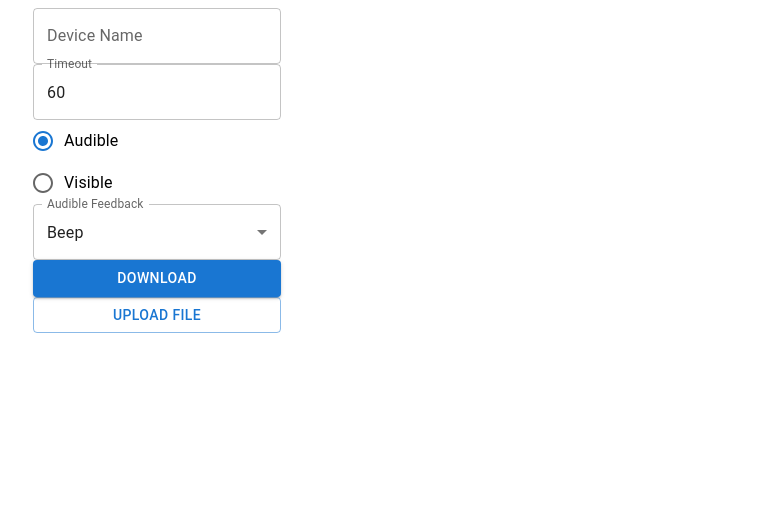
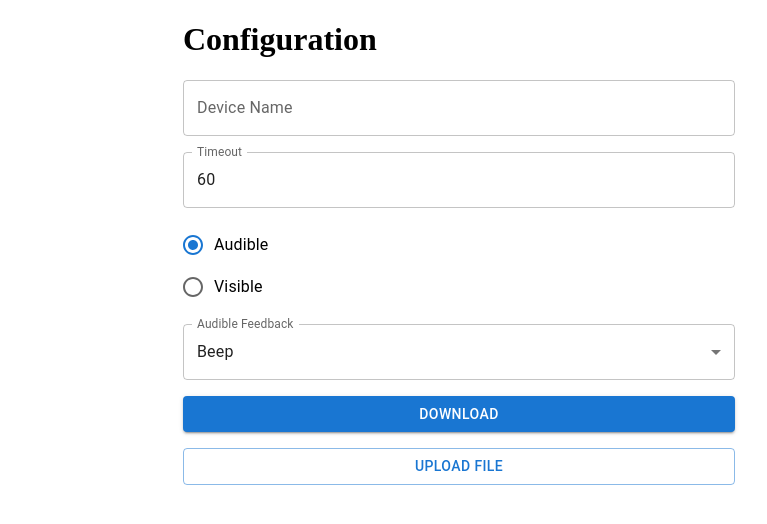
Before and after one commit to Pekmen/protobuffer, a React (Create React App) app: page / in a window 1280 px wide. Shown: the top 524 px of the page, without its empty margins (181-948 px from the left). Built offline with nearby package versions, Linux system fonts and the light colour scheme.

Commit message:
better styling

```diff
--- a/src/forms/ProtoBufferForm/ProtoBufferForm.tsx
+++ b/src/forms/ProtoBufferForm/ProtoBufferForm.tsx
@@ -10,6 +10,7 @@ import DEFAULT_VALUES from "../../constants/defaultVales";
 import { ProtoBufferFormData } from "./types";
 import {
   Button,
+  Stack,
   FormControl,
   FormControlLabel,
   InputLabel,
@@ -28,6 +29,7 @@ const ProtoBufferForm: React.FC = () => {
     formState: { errors },
   } = useForm({
     mode: "onSubmit",
+    shouldUnregister: true,
     defaultValues: {
       device_name: DEFAULT_VALUES.DEVICE_NAME,
       timeout: DEFAULT_VALUES.TIMEOUT,
@@ -47,7 +49,7 @@ const ProtoBufferForm: React.FC = () => {
 
   return (
     <form onSubmit={handleSubmit(onSubmit)}>
-      <FormControl>
+      <Stack spacing={2}>
         <FormControl>
           <Controller
             rules={{ required: true }}
@@ -55,6 +57,7 @@ const ProtoBufferForm: React.FC = () => {
             control={control}
             render={({ field }) => (
               <TextField
+                fullWidth
                 label="Device Name"
                 variant="outlined"
                 error={!!deviceNameError}
@@ -63,6 +66,9 @@ const ProtoBufferForm: React.FC = () => {
               />
             )}
           />
+        </FormControl>
+
+        <FormControl>
           <Controller
             rules={{ required: true }}
             name="timeout"
@@ -159,15 +165,13 @@ const ProtoBufferForm: React.FC = () => {
           )}
         </FormControl>
 
-        <FormControl>
         <Button type="submit" variant="contained">
           Download
         </Button>
         <Button variant="outlined" component="span">
           Upload File
         </Button>
-        </FormControl>
-      </FormControl>
+      </Stack>
     </form>
   );
 };
--- a/src/layouts/MainLayout/MainLayout.tsx
+++ b/src/layouts/MainLayout/MainLayout.tsx
@@ -5,7 +5,7 @@ import { Container } from "@mui/material";
 
 const MainLayout: React.FC = () => {
   return (
-    <Container maxWidth="md">
+    <Container maxWidth="sm">
       <Outlet />
     </Container>
   );
--- a/src/pages/Home/Home.tsx
+++ b/src/pages/Home/Home.tsx
@@ -6,6 +6,7 @@ import ProtoBufferForm from "../../forms/ProtoBufferForm";
 const Home: React.FC = () => {
   return (
     <Box>
+      <h1>Configuration</h1>
       <ProtoBufferForm />
     </Box>
   );
```
Lines whose indentation alone changed are shown as unchanged.
